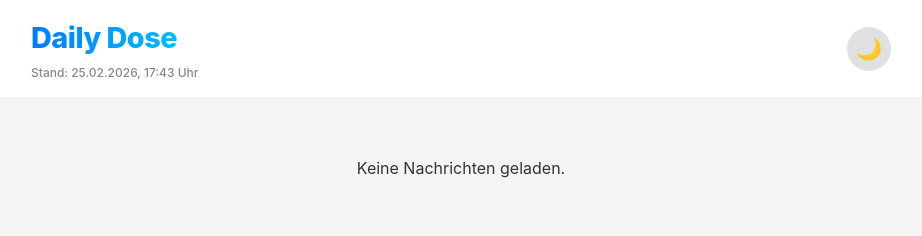
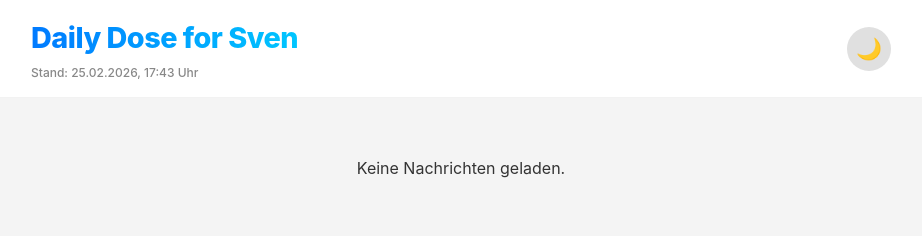
Before and after one commit to agentnebel/dailydose, a plain HTML site: page index.html in a window 1280 px wide. Shown: the whole page, without its empty margins (179-1101 px from the left). Drawn offline with Linux system fonts and the light colour scheme; no server answers.

Commit message:
Update title to Daily Dose for Sven

```diff
--- a/index.html
+++ b/index.html
@@ -212,7 +212,7 @@
     <header class="main-header">
         <div class="header-content">
             <div>
-                <h1>Daily Dose</h1>
+                <h1>Daily Dose for Sven</h1>
                 <div id="last-update"></div>
             </div>
             <button class="theme-toggle" id="theme-toggle">🌙</button>
```
